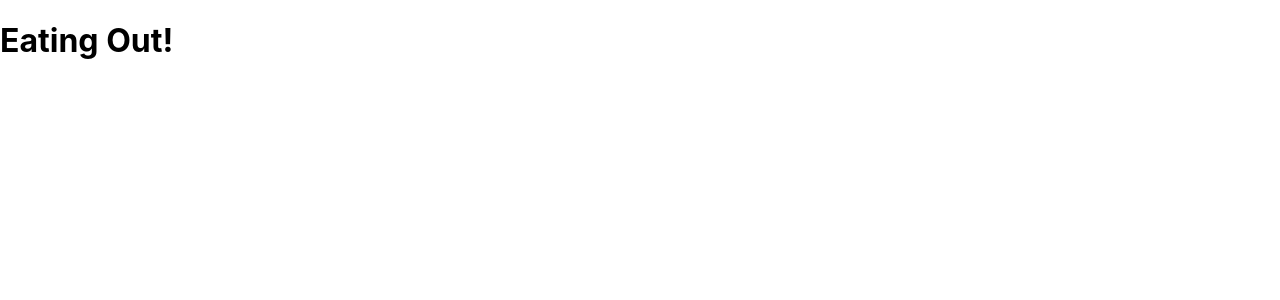
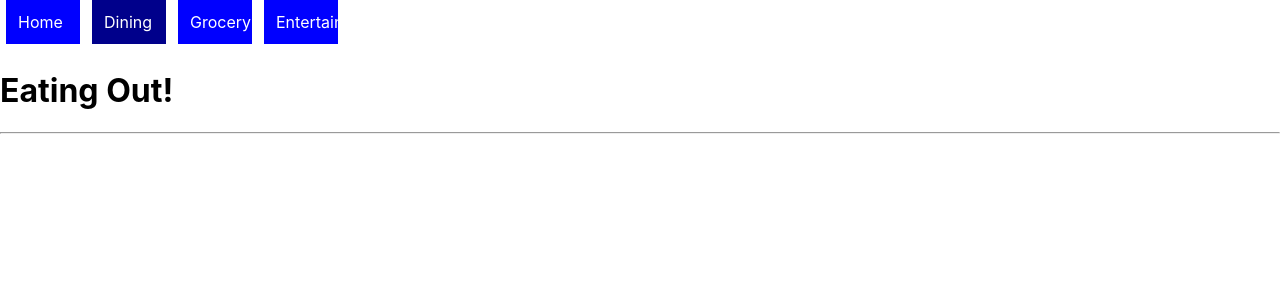
Before and after one commit to veritycarlos/local-shopper, a React (Create React App) app: page /dining in a window 1280 px wide. Shown: the top 300 px of the page. Built offline with nearby package versions, Linux system fonts and the light colour scheme; data requests are answered from the project's data file.

Commit message:
added navbar buttons

```diff
--- a/src/components/App.js
+++ b/src/components/App.js
@@ -4,18 +4,20 @@ import Dining from './Dining';
 import Grocery from './Grocery';
 import Entertainment from './Entertainment';
 import React from 'react';
+import NavBar from './NavBar';
 import { BrowserRouter as Router, Route, Switch } from 'react-router-dom';
 
 
 function App() {
   return (
     <Router>
+        <NavBar />
         <div className="App">
             <Switch>
                 <Route exact path = "/" component={Home} />
                 <Route exact path = "/dining" component={Dining} />
-                <Route exact path = "/" component={Home} />
-                <Route exact path = "/" component={Home} />
+                <Route exact path = "/entertainment" component={Entertainment} />
+                <Route exact path = "/grocery" component={Grocery} />
             </Switch>
         </div>
     </Router>
--- a/src/components/Dining.js
+++ b/src/components/Dining.js
@@ -1,8 +1,24 @@
-import React from 'react'
+import React, {useState, useEffect} from 'react'
 
 function Dining() {
+    const [dining, setDining] = useState([]);
+
+    useEffect(() => {
+        fetch("http://localhost:3000/dining")
+        .then(res => res.json())
+        .then(data => {
+            console.log(data)
+            setDining(data)
+        })
+    }, [])
+
+    const diningList = dining.map(d => <li>{d.name}</li>)
+
     return (
-        <h1>Eating Out!</h1>
+        <div>
+            <h1>Eating Out!</h1>
+            <hr/>
+        </div>
     )
 }
 
--- /dev/null
+++ b/src/components/NavBar.js
@@ -0,0 +1,70 @@
+import React from "react";
+// import ReactDOM from "react-dom";
+// import Dining from "./Dining";
+// import Entertainment from "./Entertainment";
+// import Grocery from "./Grocery";
+import { BrowserRouter, Route, NavLink, Switch } from "react-router-dom";
+
+/* Add basic styling for NavLinks */
+const linkStyles = {
+  display: "inline-block",
+  width: "50px",
+  padding: "12px",
+  margin: "0 6px 6px",
+  background: "blue",
+  textDecoration: "none",
+  color: "white",
+};
+
+/* define the NavBar component */
+function NavBar() {
+  return (
+    <div>
+      <NavLink
+        to="/"
+        /* set exact so it knows to only set activeStyle when route is deeply equal to link */
+        exact
+        /* add styling to Navlink */
+        style={linkStyles}
+        /* add prop for activeStyle */
+        activeStyle={{
+          background: "darkblue",
+        }}
+      >
+        Home
+      </NavLink>
+      <NavLink
+        to="/dining"
+        exact
+        style={linkStyles}
+        activeStyle={{
+          background: "darkblue",
+        }}
+      >
+        Dining
+      </NavLink>
+      <NavLink
+        to="/grocery"
+        exact
+        style={linkStyles}
+        activeStyle={{
+          background: "darkblue",
+        }}
+      >
+        Grocery
+      </NavLink>
+      <NavLink
+        to="/entertainment"
+        exact
+        style={linkStyles}
+        activeStyle={{
+          background: "darkblue",
+        }}
+      >
+        Entertainment
+      </NavLink>
+    </div>
+  );
+}
+
+export default NavBar
```
Also changed, not shown: src/components/Navbar.js (deleted).
